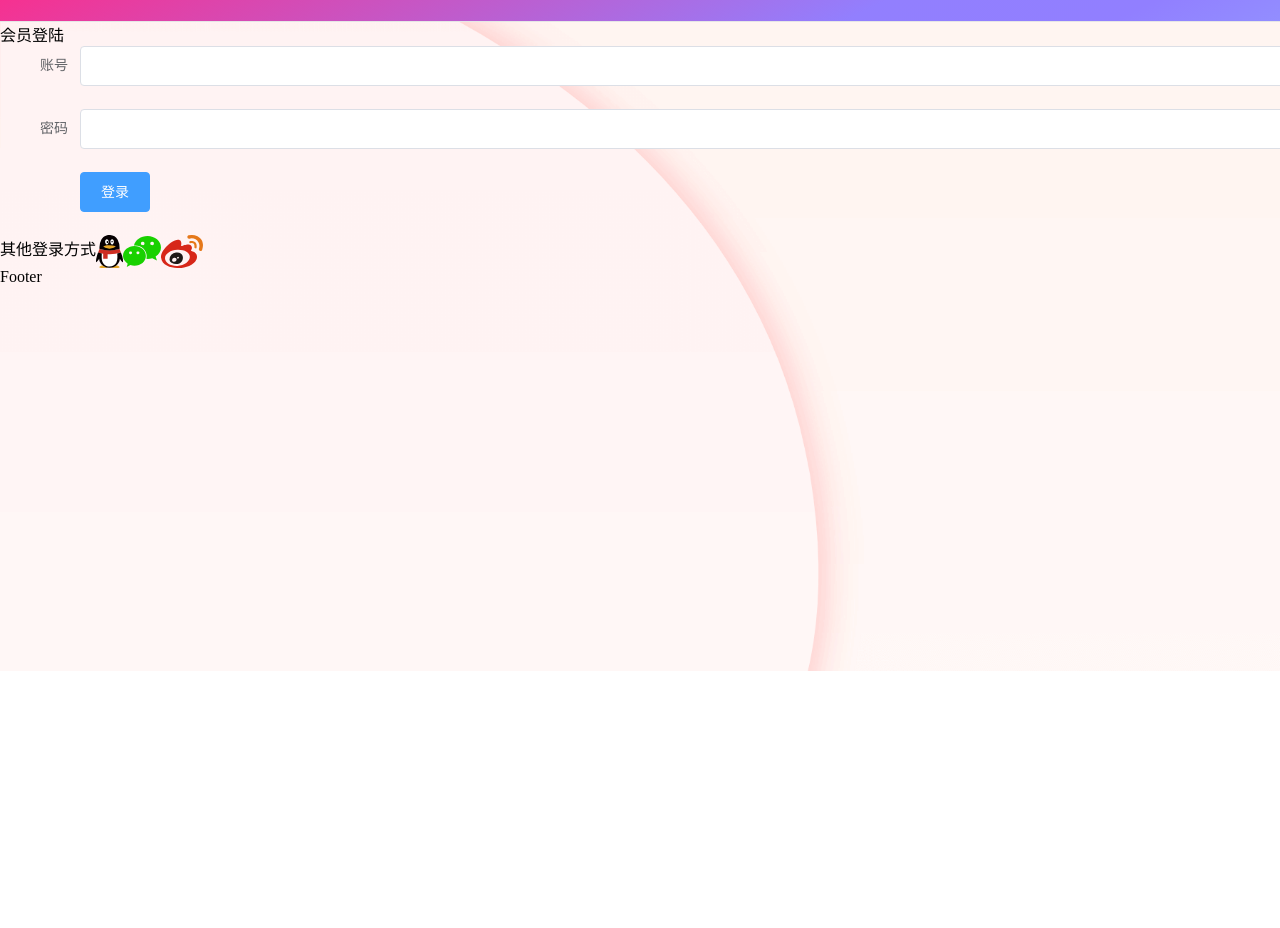
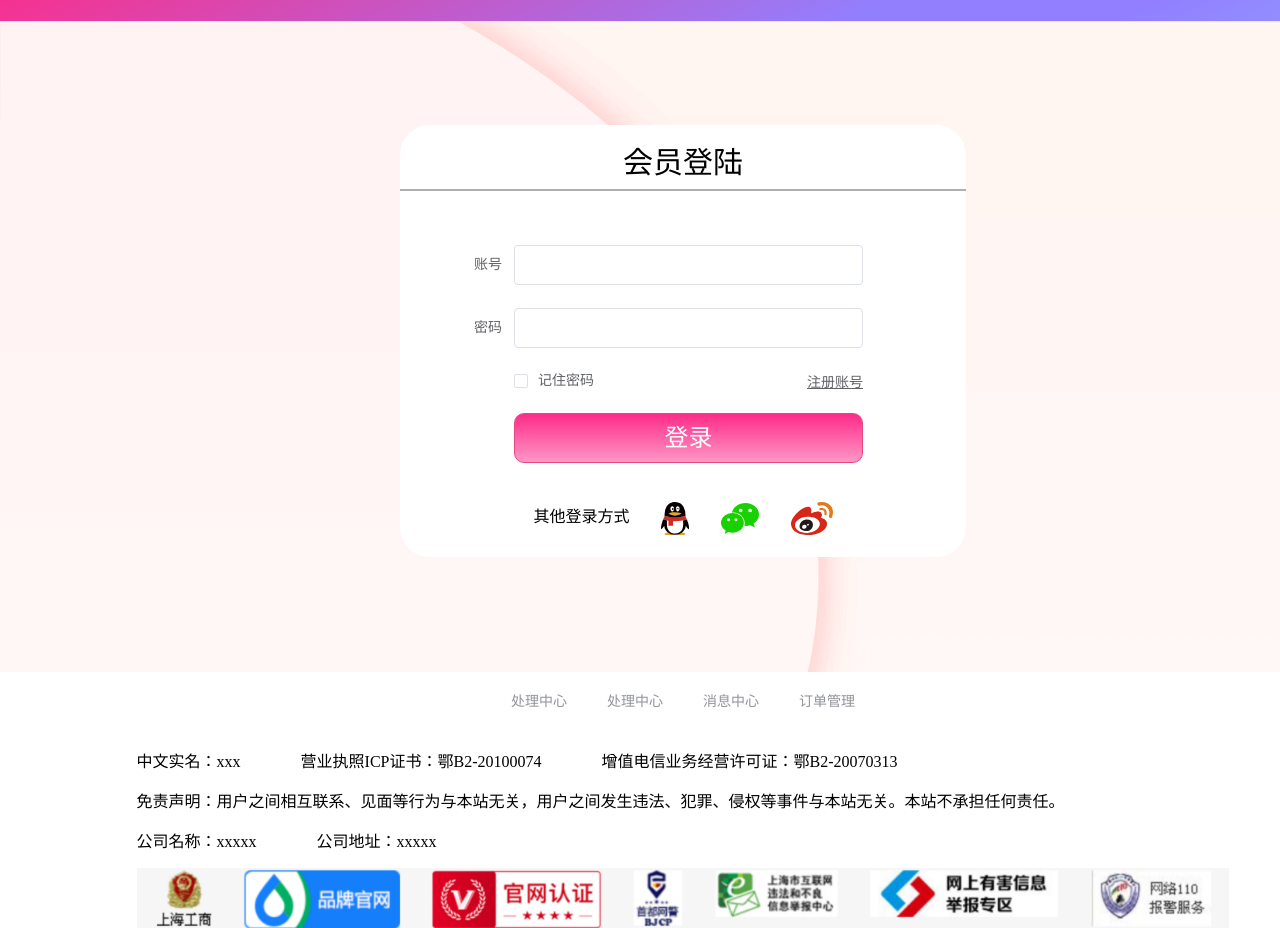
Before and after one commit to Mark-1994/qianlixunta, a Vue app: page /#/login in a window 1280 px wide. Shown: the part 129-1057 px from the top of the page. Before the commit the page ends 800 px from the top, so only its background shows below. Built offline with nearby package versions, Linux system fonts and the light colour scheme.

Commit message:
完善登录页

```diff
--- a/src/App.vue
+++ b/src/App.vue
@@ -4,9 +4,14 @@
   </div>
 </template>
 
+<script>
+export default {
+  name: 'App'
+}
+</script>
+
 <style>
   #app, body, html {
-    height: 100%;
     margin: 0;
     padding: 0;
     min-width: 1366px;
@@ -67,4 +72,28 @@
   .el-menu.el-menu--horizontal li {
     /* font-size: 24px; */
   }
+  footer {
+    background-color: #fff;
+  }
+  .el-menu.el-menu--horizontal.el-menu-demo01 {
+    background: #fff;
+    border: 0;
+    display: flex;
+    justify-content: center;
+    align-items: center;
+  }
+  .zhongwenshiming {
+    width: 80%;
+    margin: 0 auto;
+  }
+  .footer_num {
+    width: 80%;
+    margin: 0 auto
+  }
+  .footer_num img {
+    width: 100%;
+  }
+  .zhongwenshiming span {
+    margin-right: 60px;
+  }
 </style>
--- a/src/components/Login.vue
+++ b/src/components/Login.vue
@@ -43,13 +43,18 @@
       <el-main>
         <div class="login_box">
           <div class="user_title">会员登陆</div>
-        </div>
-        <el-form ref="form" label-width="80px">
+          <el-form ref="form" label-width="auto" :model="form">
             <el-form-item label="账号">
-            <el-input></el-input>
+              <el-input v-model="form.name"></el-input>
             </el-form-item>
             <el-form-item label="密码">
-            <el-input></el-input>
+              <el-input type="password" v-model="form.pass"></el-input>
+            </el-form-item>
+            <el-form-item label="">
+              <el-checkbox-group v-model="form.type" class="juzhumima_zhucezhanghao">
+                <el-checkbox label="记住密码" name="type"></el-checkbox>
+                <el-link :underline="false" href="javascript:;" class="zhucezhanghao">注册账号</el-link>
+              </el-checkbox-group>
             </el-form-item>
             <el-form-item>
               <el-button type="primary">登录</el-button>
@@ -61,8 +66,31 @@
             <img src="../assets/weixin01.svg" alt="" />
             <img src="../assets/weibo01.svg" alt="" />
           </div>
+        </div>
       </el-main>
-      <el-footer>Footer</el-footer>
+      <el-footer height="auto">
+        <el-menu mode="horizontal" class="el-menu-demo01">
+          <el-menu-item index="1">处理中心</el-menu-item>
+          <el-menu-item index="2">处理中心</el-menu-item>
+          <el-menu-item index="3">消息中心</el-menu-item>
+          <el-menu-item index="4">订单管理</el-menu-item>
+        </el-menu>
+        <div class="zhongwenshiming">
+          <p>
+            <span>中文实名：xxx</span>
+            <span>营业执照ICP证书：鄂B2-20100074</span>
+            <span>增值电信业务经营许可证：鄂B2-20070313</span>
+          </p>
+          <p>免责声明：用户之间相互联系、见面等行为与本站无关，用户之间发生违法、犯罪、侵权等事件与本站无关。本站不承担任何责任。</p>
+          <p>
+            <span>公司名称：xxxxx</span>
+            <span>公司地址：xxxxx</span>
+          </p>
+        </div>
+        <p class="footer_num">
+          <img src="../assets/footer_num.png" alt="">
+        </p>
+      </el-footer>
     </el-container>
   </div>
 </template>
@@ -71,7 +99,10 @@
 export default {
   data() {
     return {
-      msg: '登陆页面'
+      msg: '登陆页面',
+      form: {
+        type: []
+      }
     }
   },
   methods: {
@@ -84,7 +115,6 @@ export default {
 
 <style scoped>
   .login_container {
-    height: 100%;
     background: url(../assets/beijing02.png) 0 0 / cover;
     box-shadow: 0px 3px 60px 0px rgba(255, 58, 58, .33);
   }
@@ -98,4 +128,40 @@ export default {
   .header_left_right {
     padding: 0 120px;
   }
+  .login_box {
+    width: 566px;
+    height: 432px;
+    background-color: #fff;
+    margin: 103px auto 115px;
+    border-radius: 30px;
+    text-align: center;
+  }
+  .user_title {
+    font-size: 30px;
+    border-bottom: 2px solid rgba(112, 112, 112, .56);
+    padding: 13px 0 7px;
+  }
+  .el-form {
+    margin: 54px auto 39px;
+    padding: 0 103px 0 74px;
+  }
+  .el-form .el-button {
+    width: 100%;
+    border-radius: 10px;
+    font-size: 24px;
+    background: linear-gradient(180deg, #fc2c89, #ff97c6);
+    border: 1px solid #e64980;
+  }
+  .other_login img {
+    margin-left: 32px;
+  }
+  .juzhumima_zhucezhanghao {
+    display: flex;
+    justify-content: space-between;
+    align-items: center;
+    line-height: normal;
+  }
+  .zhucezhanghao {
+    text-decoration: underline;
+  }
 </style>
```
Also changed, not shown: src/assets/footer_num.png (added). Lines whose indentation alone changed are shown as unchanged.
